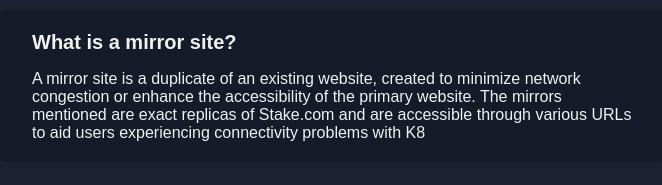
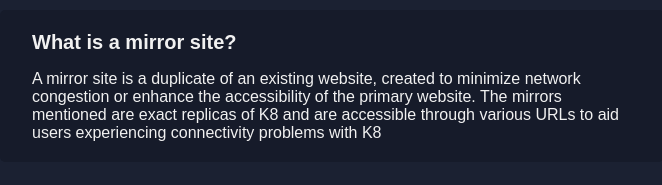
Before and after one commit to soe-k8/k8win, a Nuxt app: page / in a window 1280 px wide. Shown: the part 527-712 px from the top of the page, without its empty margins (308-970 px from the left). Built offline with nearby package versions, Linux system fonts and the light colour scheme.

Commit message:
changed the website

```diff
--- a/pages/index.vue
+++ b/pages/index.vue
@@ -20,7 +20,7 @@
     <div>
       <h1 class="text-xl"> What is a mirror site?</h1>
       <p class="text-base">
-        A mirror site is a duplicate of an existing website, created to minimize network congestion or enhance the accessibility of the primary website. The mirrors mentioned are exact replicas of Stake.com and are accessible through various URLs to aid users experiencing connectivity problems with K8
+        A mirror site is a duplicate of an existing website, created to minimize network congestion or enhance the accessibility of the primary website. The mirrors mentioned are exact replicas of K8 and are accessible through various URLs to aid users experiencing connectivity problems with K8
       </p>
     </div>
   </section>
```
